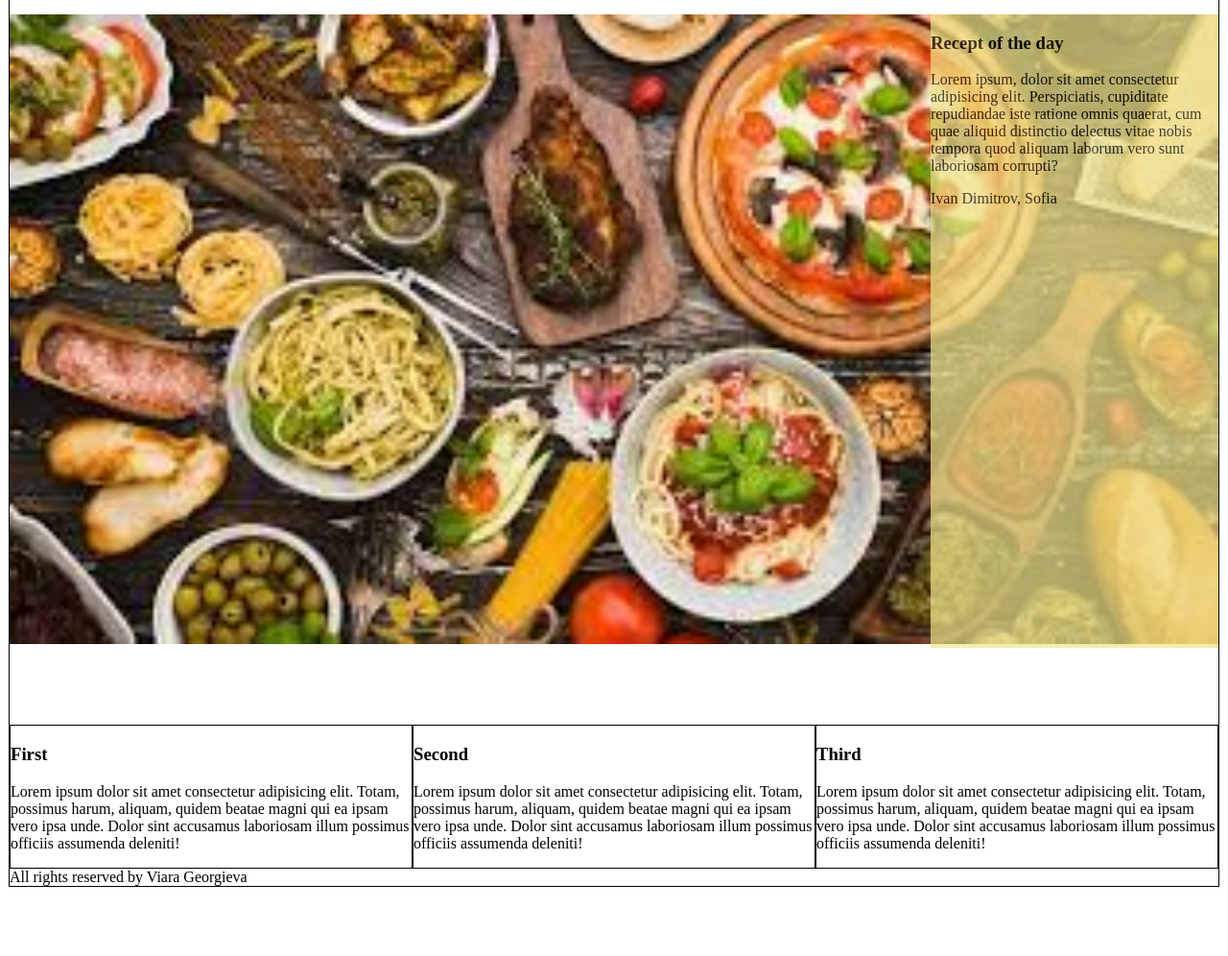
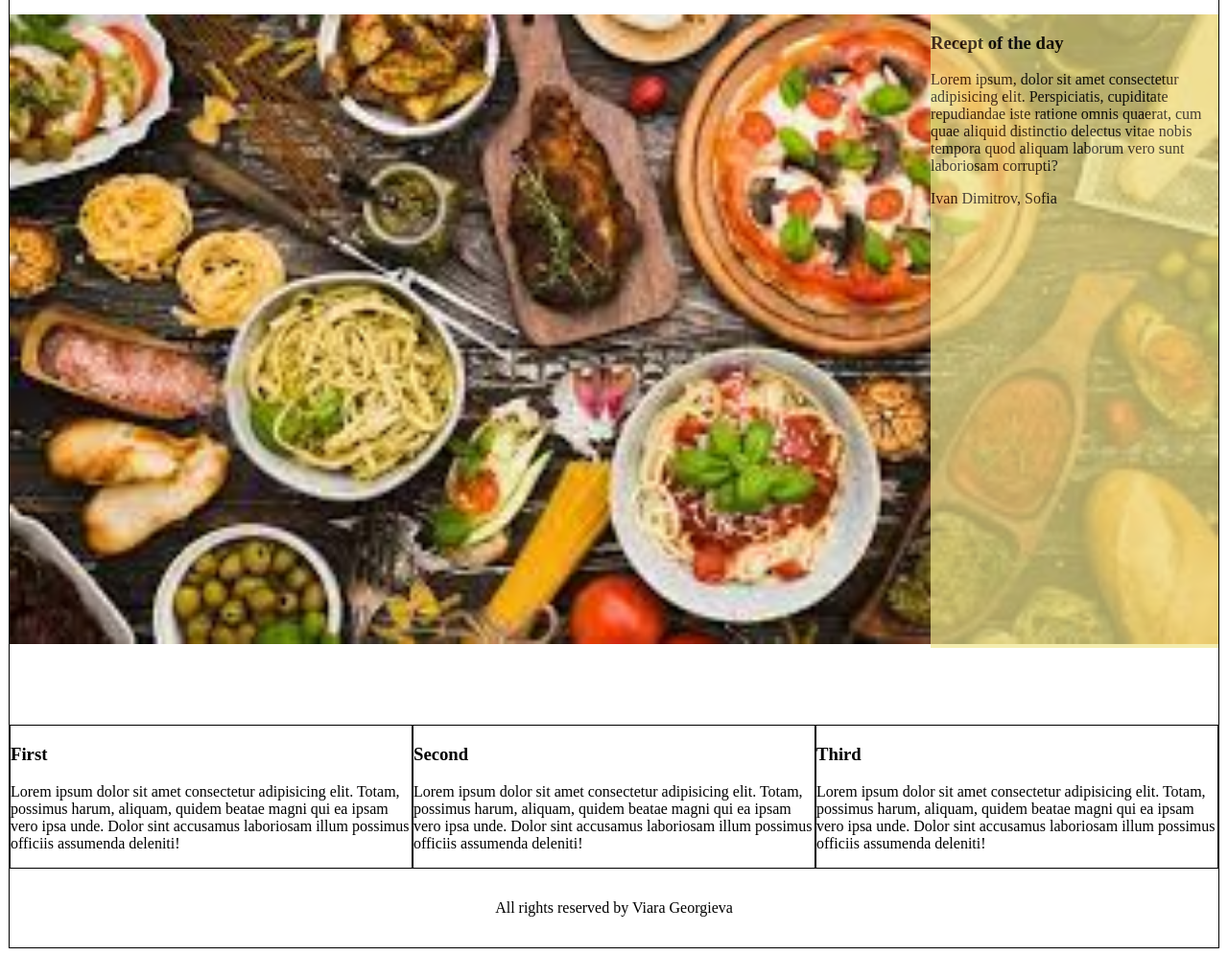
Before and after one commit to ViaraGeorgieva/Viara_Georgieva, a plain HTML site: page src/index.html in a window 1280 px wide. Shown: the part 81-1077 px from the top of the page at 96% size. Before the commit the page ends 1013 px from the top, so only its background shows below. Drawn offline with Linux system fonts and the light colour scheme.

```diff
--- a/src/index.html
+++ b/src/index.html
@@ -48,7 +48,7 @@
 
             </section>
         </main>
-        <foote class="footer">
+        <footer class="footer">
             All rights reserved by Viara Georgieva
         </footer>
     </div>
--- a/src/style.css
+++ b/src/style.css
@@ -77,4 +77,8 @@
     border: 1px solid black;
 }
 
-.footer
+.footer {
+    margin: 2em 0;
+    text-align: center;
+
+}
```
